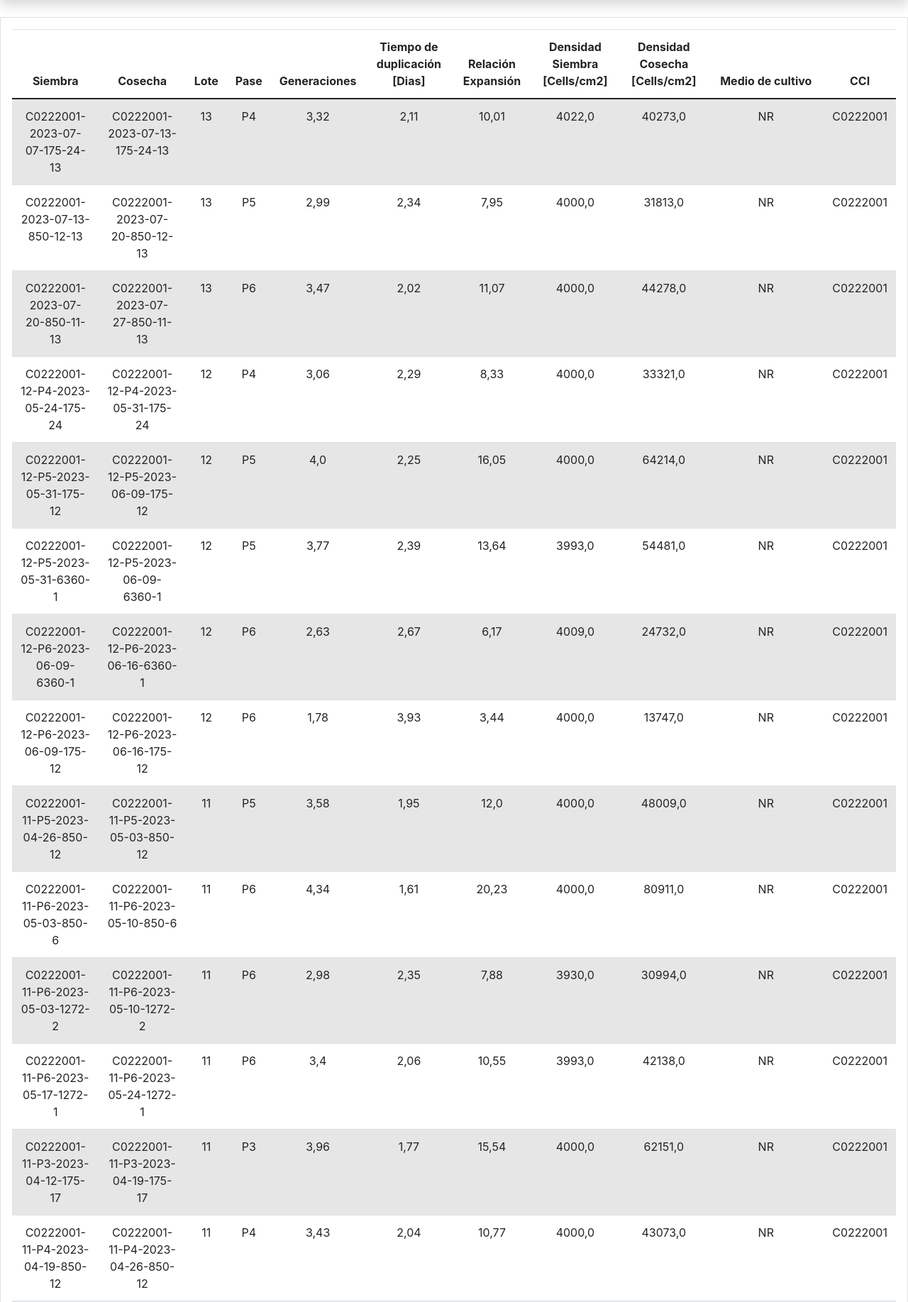
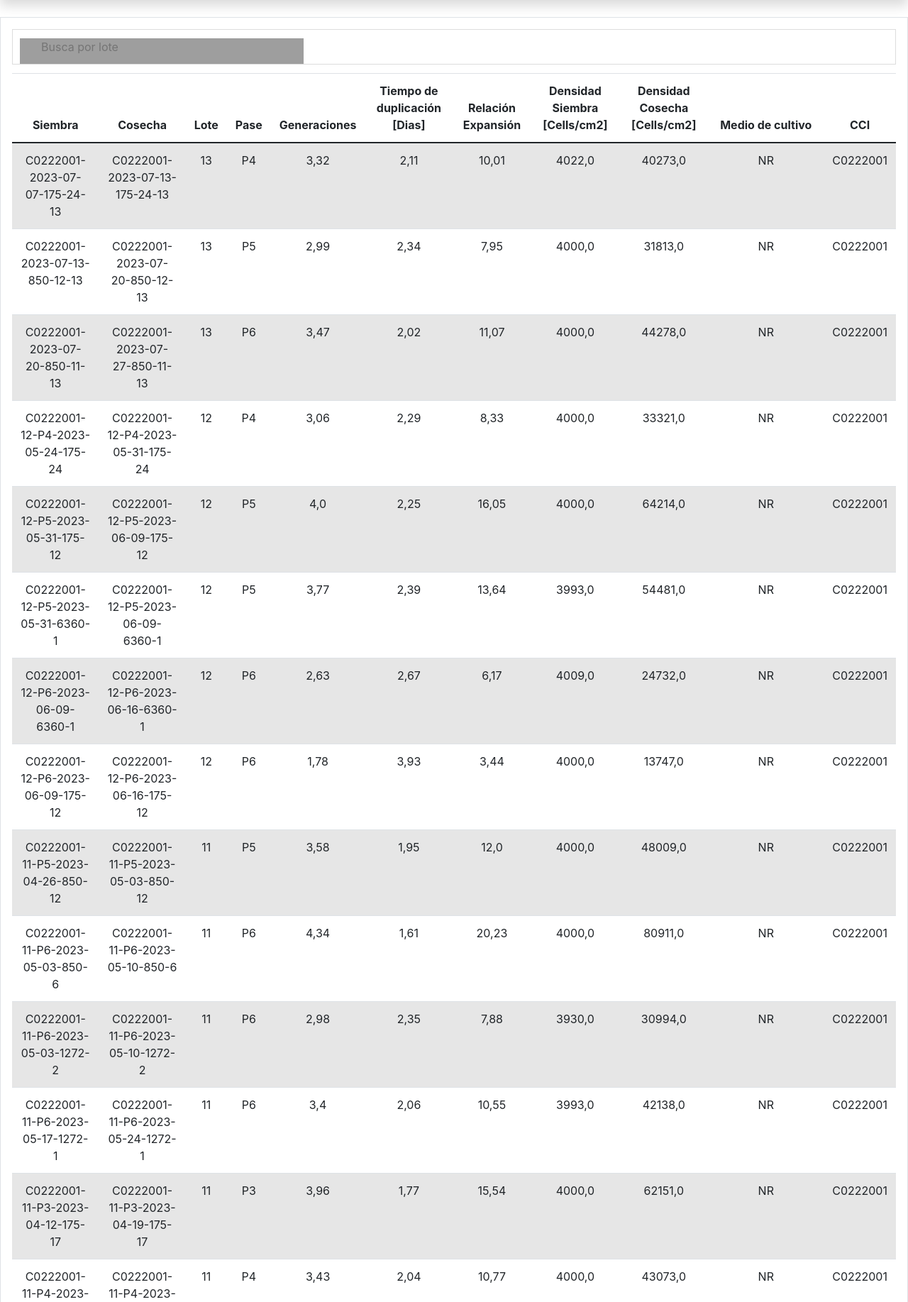
Before and after one commit to IsaMaru98/SeguimientoAlogenicas, a Django app: page /datos/ in a window 1280 px wide. Shown: the part 112-1947 px from the top of the page at 71% size. Run offline with Django 4.2, Linux system fonts and the light colour scheme; a user stored in the database is signed in; data comes from the database, SQL or seed files in the repository; both versions use the stored data as it was after the commit; some libraries are stand-ins or nearby versions; grey boxes are pictures that could not be loaded.

Commit message:
se crea filtro por lote en la tabla de datos

```diff
--- a/formularios/templates/formularios/datos.html
+++ b/formularios/templates/formularios/datos.html
@@ -7,9 +7,21 @@
           margin: 0 auto; /* centra la tabla horizontalmente */
           text-align: center; /* centra el contenido de las celdas horizontalmente */
         }
+        #myInput {
+          background-image: url('/css/searchicon.png'); /* Add a search icon to input */
+          background-position: 10px 12px; /* Position the search icon */
+          background-repeat: no-repeat; /* Do not repeat the icon image */
+          width: 100%; /* Full-width */
+          font-size: 16px; /* Increase font-size */
+          padding: 12px 20px 12px 40px; /* Add some padding */
+          border: 1px solid #ddd; /* Add a grey border */
+          margin-bottom: 12px; /* Add some space below the input */
+        }
       </style>
 
-    <table class="table table-striped" >
+    <input type="text" id="myInput" onkeyup="myFunction()" placeholder="Busca por lote">
+
+    <table class="table table-striped" id="myTable">
         <thead>
             <tr>
                 <th>Siembra</th>
@@ -41,6 +53,26 @@
               <td>{{i.cci}}</td>
             </tr>
           {% endfor %}
-        </tbody>
+
     </table>
+    <script>
+      function myFunction() {
+        var input, filter, table, tr, td, i, txtValue;
+        input = document.getElementById("myInput");
+        filter = input.value.toUpperCase();
+        table = document.getElementById("myTable");
+        tr = table.getElementsByTagName("tr");
+        for (i = 0; i < tr.length; i++) {
+          td = tr[i].getElementsByTagName("td")[2];
+          if (td) {
+            txtValue = td.textContent || td.innerText;
+            if (txtValue.toUpperCase().indexOf(filter) > -1) {
+              tr[i].style.display = "";
+            } else {
+              tr[i].style.display = "none";
+            }
+          }
+        }
+      }
+      </script>
 {% endblock %}
```
Also changed, not shown: db.sqlite3.
